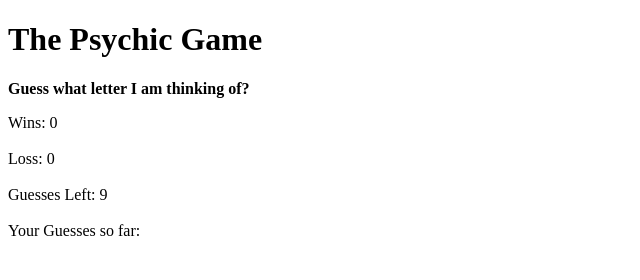
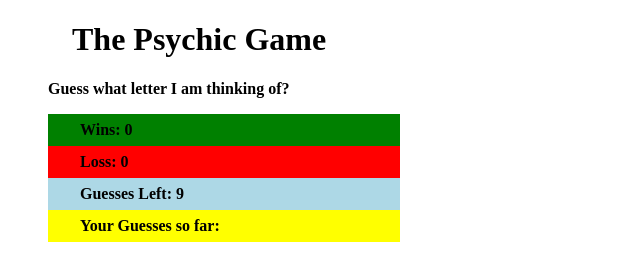
Before and after one commit to mareann/Psychic-Game, a plain HTML site: page index.html in a window 1280 px wide. Shown: the whole page, without its empty margins (0-640 px from the left). Drawn offline with Linux system fonts and the light colour scheme.

Commit message:
put js in game.js;add colors to counters on screen

```diff
--- a/assets/css/style.css
+++ b/assets/css/style.css
@@ -0,0 +1,31 @@
+
+h1 {
+	padding-left: 2em;
+}
+
+ul {
+	list-style-type: none;
+}
+
+li {
+	width: 20em;
+	line-height: 2em;
+	font-weight: 700;
+	padding-left:2em;
+}
+
+#displayWins {
+	background-color: green;
+}
+
+#displayLoss {
+	background-color: red;
+}
+
+#displayGuessCount {
+	background-color: lightblue;
+}
+
+#displayGuess {
+	background-color: yellow;
+}
--- a/assets/javascript/game.js
+++ b/assets/javascript/game.js
@@ -8,9 +8,11 @@
     var guessesLeft = 9;
 
     function screenDisplayUpdate(w,l,g) {
-      	document.getElementById("winsCountDisplay").innerHTML = "Wins: " + w +
-      	"<br/><br/>Loss: " + l + "<br/><br/>Guesses Left: " + g + "<br/><br/>Your Guesses so far: " + userGuesses;
-    }
+      	document.getElementById("winsCountDisplay").innerHTML =
+       "<li id='displayWins'>Wins: " + w + "</li>"+
+      "<li id='displayLoss'>Loss: " + l + "</li><li id='displayGuessCount'>Guesses Left: " + g + "</li>" +
+      "<li id='displayGuess'>Your Guesses so far: " + userGuesses + "</li>";
+   }
     // This function is run whenever the user presses a key.
     document.onkeyup = function(event) {
 
@@ -20,6 +22,7 @@
     // Randomly chooses a choice from the options array. This is the Computer's guess.
     var computerGuess = computerChoices[Math.floor(Math.random() * computerChoices.length)];
 
+      //PUT userGuess into array userGuesses
       userGuesses.push(userGuess);
 
       console.log("you guessed "+ userGuess + " " + userGuesses);
@@ -32,7 +35,9 @@
       	// refresh user screen counts
         guessesLeft = 9;
         userWins++;
+        userGuesses = []; //empty array
         screenDisplayUpdate(userWins,userLoss,guessesLeft);
+        console.log("YOU WIN");
       }
       else{
       	guessesLeft--;
@@ -46,7 +51,7 @@
       {
       	 userLoss++;
          guessesLeft = 9;
-         userGuesses = [];
+         userGuesses = []; //empty array
          screenDisplayUpdate(userWins,userLoss,guessesLeft);
       }
       console.log("================")
--- a/index.html
+++ b/index.html
@@ -3,6 +3,7 @@
 <head>
 	<meta charset="UTF-8">
 	<title>Psychic Game</title>
+	<link rel="stylesheet" href="assets/css/style.css">
 	<script type="text/javascript" src="assets/javascript/game.js"></script>
 </head>
 
@@ -10,14 +11,14 @@
 	<div>
 		<h1>The Psychic Game</h1>
 		<p>
-			<strong>Guess what letter I am thinking of?</strong>
+		  <b>&ensp;&ensp;&ensp;&ensp;&ensp;Guess what letter I am thinking of?</b>
 		</p>
-		<p id="winsCountDisplay">
-			Wins: 0
-			<br/><br/>Loss: 0
-			<br/><br/>Guesses Left: 9
-			<br/><br/>Your Guesses so far:
-		</p>
+		<ul id="winsCountDisplay">
+		    <li id="displayWins">Wins: 0</li>
+			<li id="displayLoss">Loss: 0</li>
+			<li id="displayGuessCount">Guesses Left: 9</li>
+			<li id="displayGuess">Your Guesses so far: </li>
+		</ul>
 	</div>
 </body>
 </html>
```
Also changed, not shown: 1 other file.
